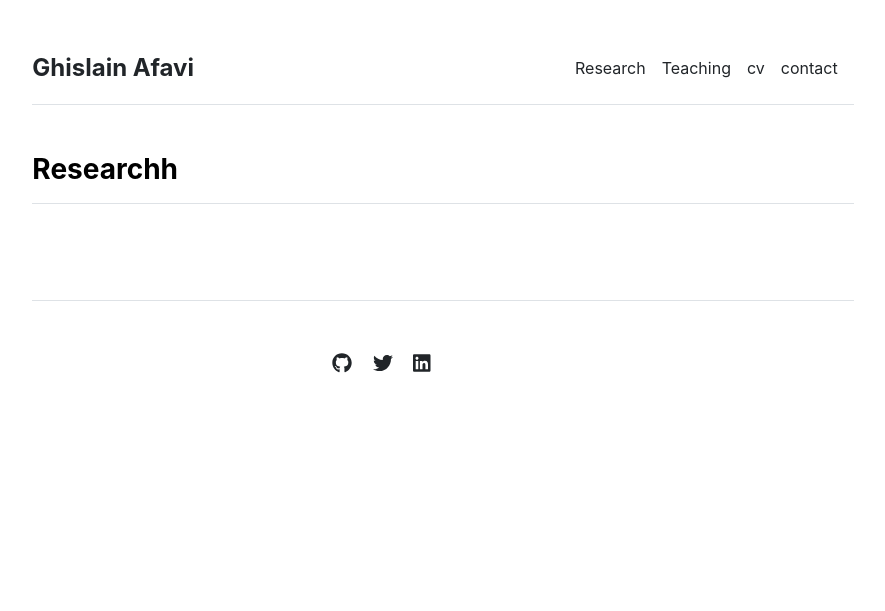
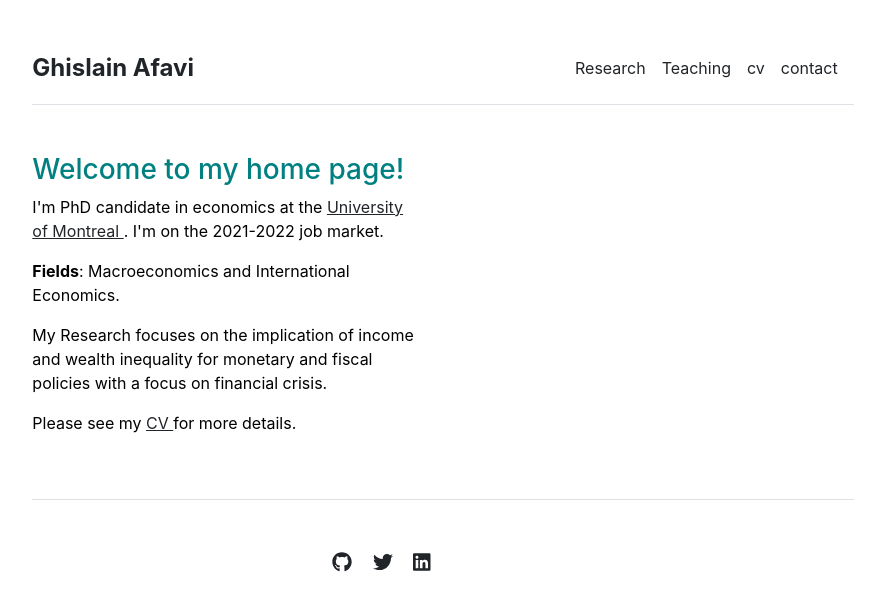
Before and after one commit to ghislainafavi/ghislainafavi.github.io, a Jekyll site: the page built from publications.md, in a window 1280 px wide. Shown: the top 611 px of the page, without its empty margins (197-1082 px from the left). Built offline with Jekyll 4.4.1, drawn with Linux system fonts in a browser that asks for light colours.

Commit message:
Update publications.html

```diff
--- a/_layouts/publications.html
+++ b/_layouts/publications.html
@@ -2,6 +2,18 @@
 layout: default
 ---
 
-{{content}}
-
-{% include publications.html %}
+<!DOCTYPE html>
+<html>
+<body>
+  <meta charset="utf-8">
+<div class="row g-5 mb-5">
+  <div class="col-md-6">
+    <h3 style="color:Teal"> Welcome to my home page!</h3>
+    <p> I'm PhD candidate in economics at the <a href="https://sceco.umontreal.ca/english/home/"> University of Montreal </a>. I'm on the 2021-2022 job market. </p>
+     <p> <b>Fields</b>: Macroeconomics and International Economics.</p>
+       <p> My Research focuses on the implication of income and wealth inequality for monetary and fiscal policies with a focus on financial crisis.</p>
+         <p> Please see my <a href="https://github.com/ghislainafavi/ghislainafavi.com/blob/gh-pages/CV_AFAVI.pdf/"> CV </a> for more details.</p>
+      </div>
+ </div>
+</body>
+</html>
```
